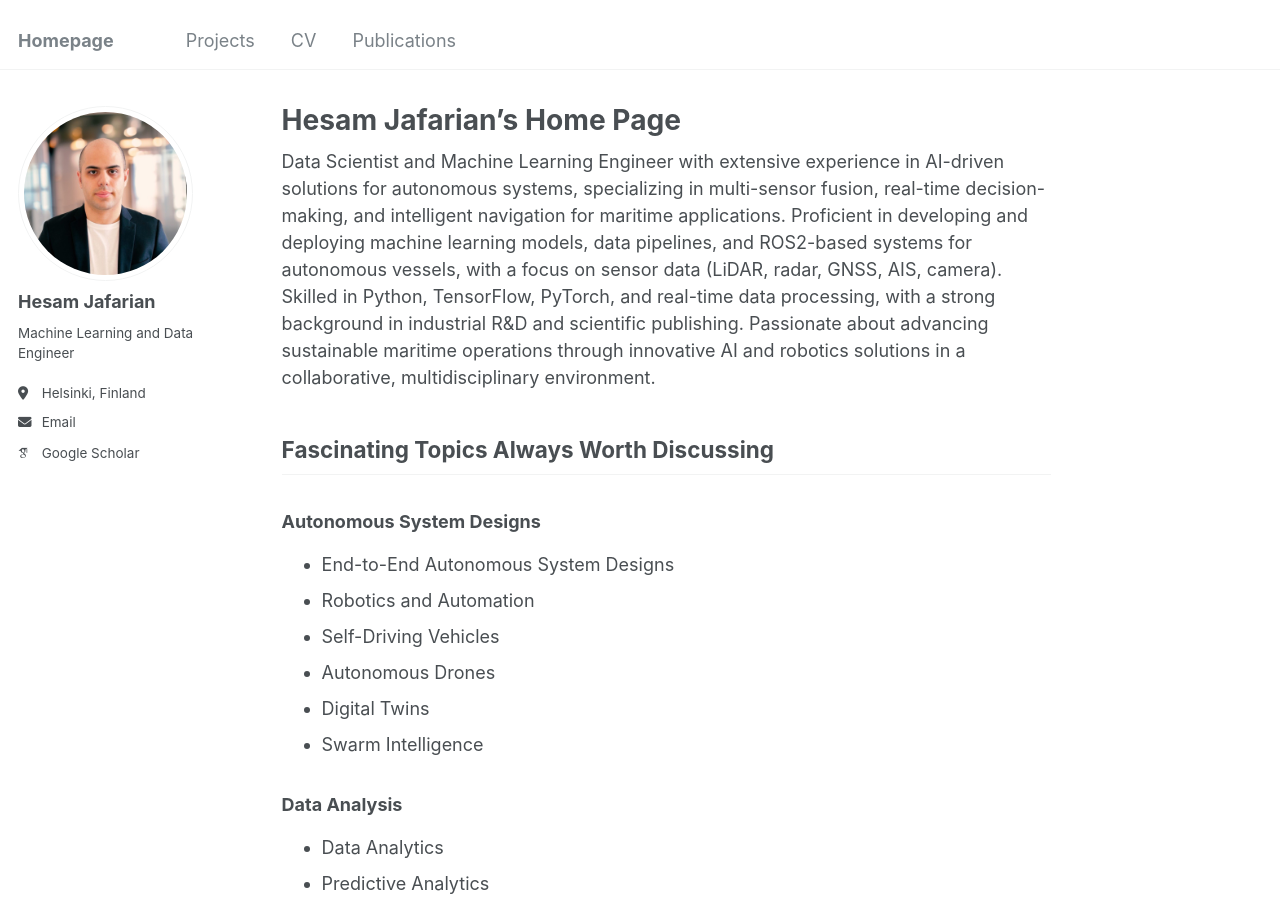
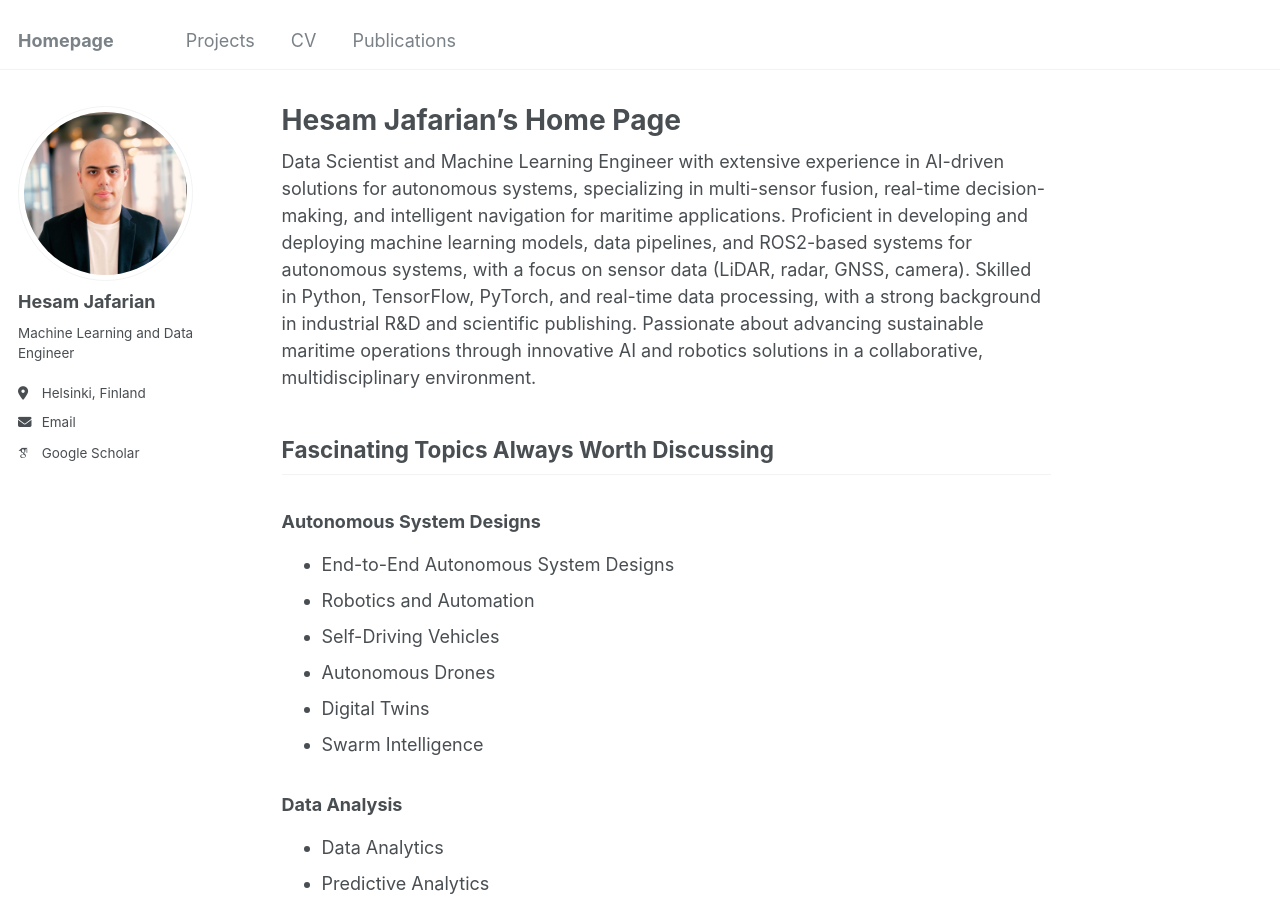
Before and after one commit to hesamjafarian/hesamjafarian.github.io, a Jekyll site: the page built from _pages/about.md, in a window 1280 px wide and 900 px high. Built offline with Jekyll 4.4.1, drawn with Linux system fonts in a browser that asks for light colours; some web fonts are replaced.

Commit message:
Update about.md

```diff
--- a/_pages/about.md
+++ b/_pages/about.md
@@ -7,7 +7,7 @@ redirect_from:
   - /about.html
 ---
 
-Data Scientist and Machine Learning Engineer with extensive experience in AI-driven solutions for autonomous systems, specializing in multi-sensor fusion, real-time decision-making, and intelligent navigation for maritime applications. Proficient in developing and deploying machine learning models, data pipelines, and ROS2-based systems for autonomous vessels, with a focus on sensor data (LiDAR, radar, GNSS, AIS, camera). Skilled in Python, TensorFlow, PyTorch, and real-time data processing, with a strong background in industrial R&D and scientific publishing. Passionate about advancing sustainable maritime operations through innovative AI and robotics solutions in a collaborative, multidisciplinary environment.
+Data Scientist and Machine Learning Engineer with extensive experience in AI-driven solutions for autonomous systems, specializing in multi-sensor fusion, real-time decision-making, and intelligent navigation for maritime applications. Proficient in developing and deploying machine learning models, data pipelines, and ROS2-based systems for autonomous systems, with a focus on sensor data (LiDAR, radar, GNSS, camera). Skilled in Python, TensorFlow, PyTorch, and real-time data processing, with a strong background in industrial R&D and scientific publishing. Passionate about advancing sustainable maritime operations through innovative AI and robotics solutions in a collaborative, multidisciplinary environment.
 
 ## Fascinating Topics Always Worth Discussing
 
```
